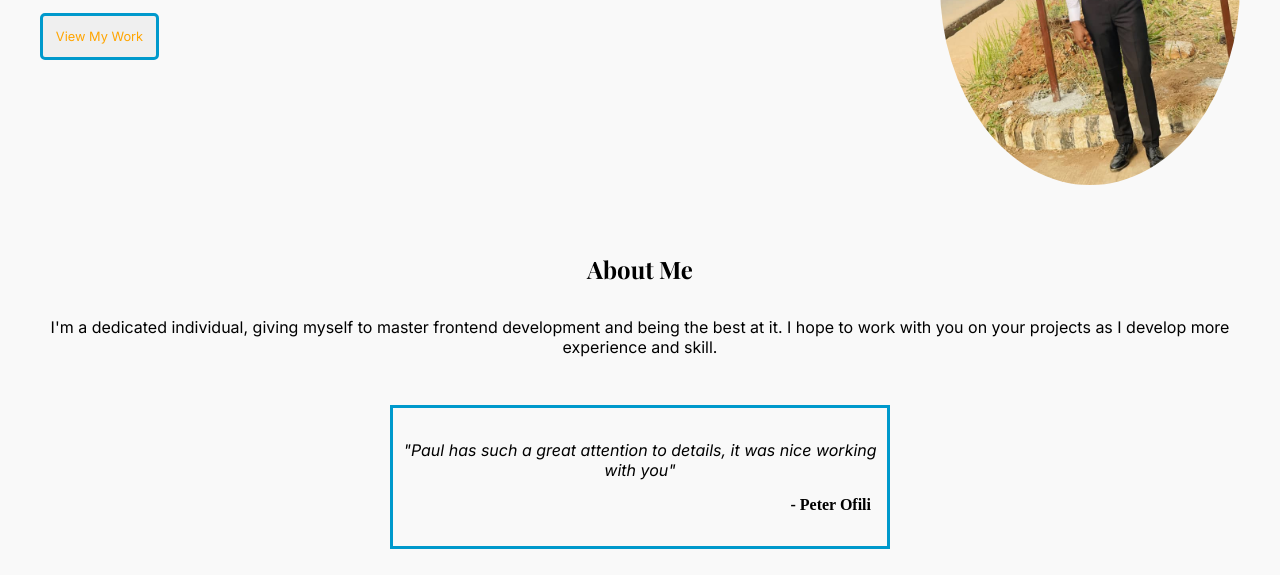
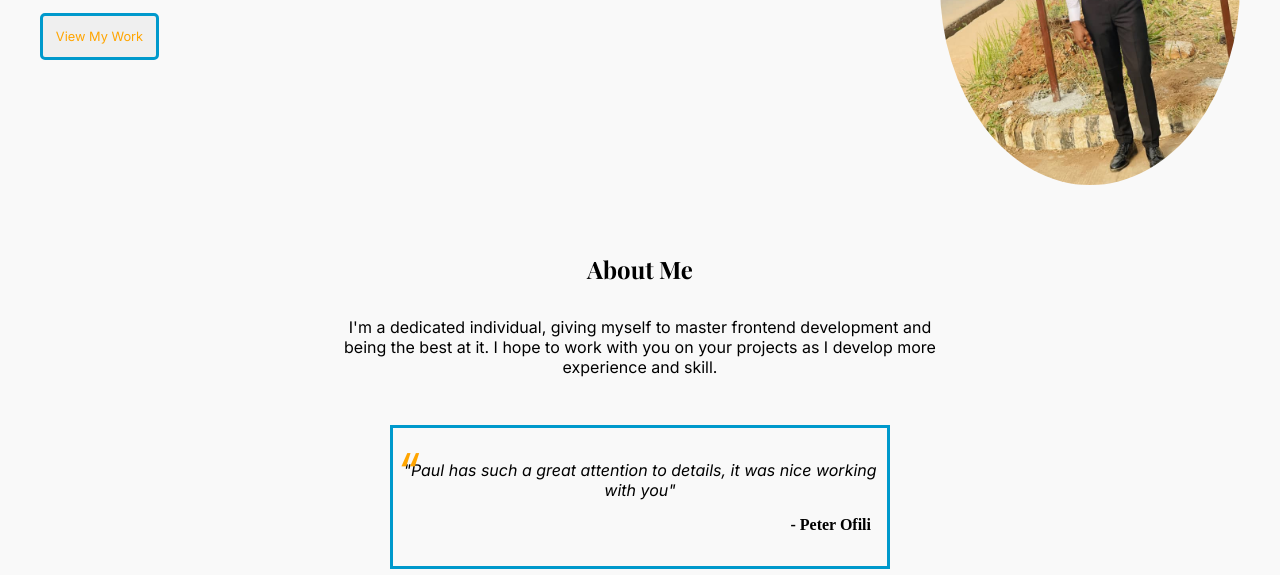
Before and after one commit to Paulcodes1/html-css-practice, a plain HTML site: page Day6/index.html in a window 1280 px wide. Shown: the part 338-913 px from the top of the page. Drawn offline with nearby package versions, Linux system fonts and the light colour scheme; a web font is replaced by a local one.

Commit message:
still working on it

```diff
--- a/Day6/style.css
+++ b/Day6/style.css
@@ -102,6 +102,8 @@ button:hover {
 .about {
   padding-top: 3rem;
   text-align: center;
+  max-width: 600px;
+  margin: 0 auto;
 }
 
 #aboutme {
@@ -127,15 +129,16 @@ blockquote {
   text-align: center;
   font-style: italic;
   quotes: "“" "”";
+  position: relative;
 }
 
 blockquote::before {
   content: open-quote;
   color: orange;
-  font-size: 2rem;
+  font-size: 3rem;
   position: absolute;
-  left: -1rem;
-  top: -0.5rem;
+  left: .2rem;
+  top: -1.2rem;
 }
 
 cite {
@@ -153,6 +156,11 @@ cite {
   justify-content: space-around;
 }
 
+.contact i:hover {
+  transform: scale(1.05);
+  transition: .3s ease;
+}
+
 .footer {
   width: 60%;
   margin: 2rem auto;
```
